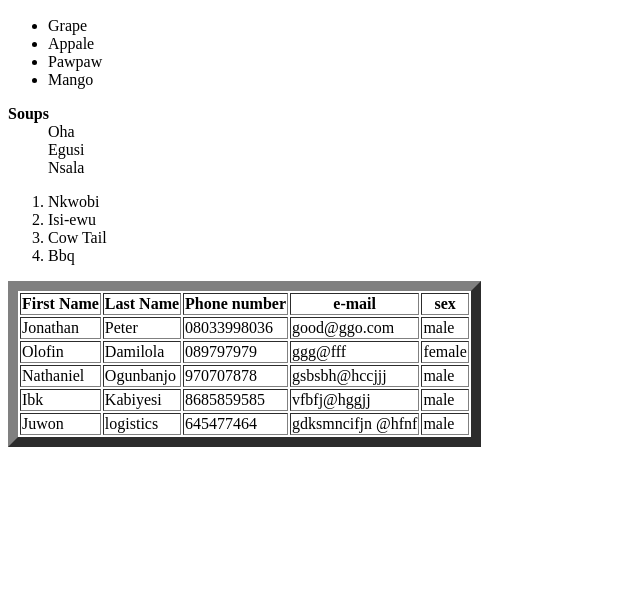
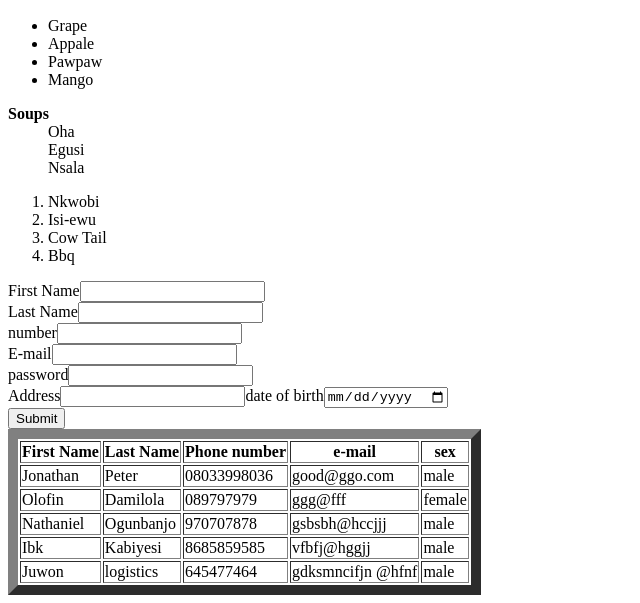
Before and after one commit to oguguopeter/ibk, a plain HTML site: page index.html in a window 1280 px wide. Shown: the part 2588-3191 px from the top of the page, without its empty margins (0-640 px from the left). Before the commit the page ends 3043 px from the top, so only its background shows below. Drawn offline with Linux system fonts and the light colour scheme.

Commit message:
sixth commit

```diff
--- a/index.html
+++ b/index.html
@@ -24,7 +24,7 @@
     <img src="JONATHAN.jpg" alt=""><br>
 
 
-    <video width="320" height="240" autoplay controls>
+    <video width="320" height="240" controls>
 
     <source src="brainjotter.mp4" type="video/mp4">
 </video>
@@ -111,6 +111,44 @@
 
     </ol>
 
+
+    <form>
+        <label>First Name</label>
+        <input type="text">
+        <br>
+
+
+        <label>Last Name</label>
+        <input type="text">
+        <br>
+
+        <label>number</label>
+        <input type="number">
+        <br>
+
+
+        <label>E-mail</label>
+        <input type="email">
+        <br>
+
+        <label>password</label>
+        <input type="password">
+        <br>
+
+        <label>Address</label>
+        <input type="text">
+
+
+        <label>date of birth</label>
+        <input type="date">
+        <br>
+
+        <input type="submit">
+
+
+    </form>
+
+
 </body>
 </html>
 
```
